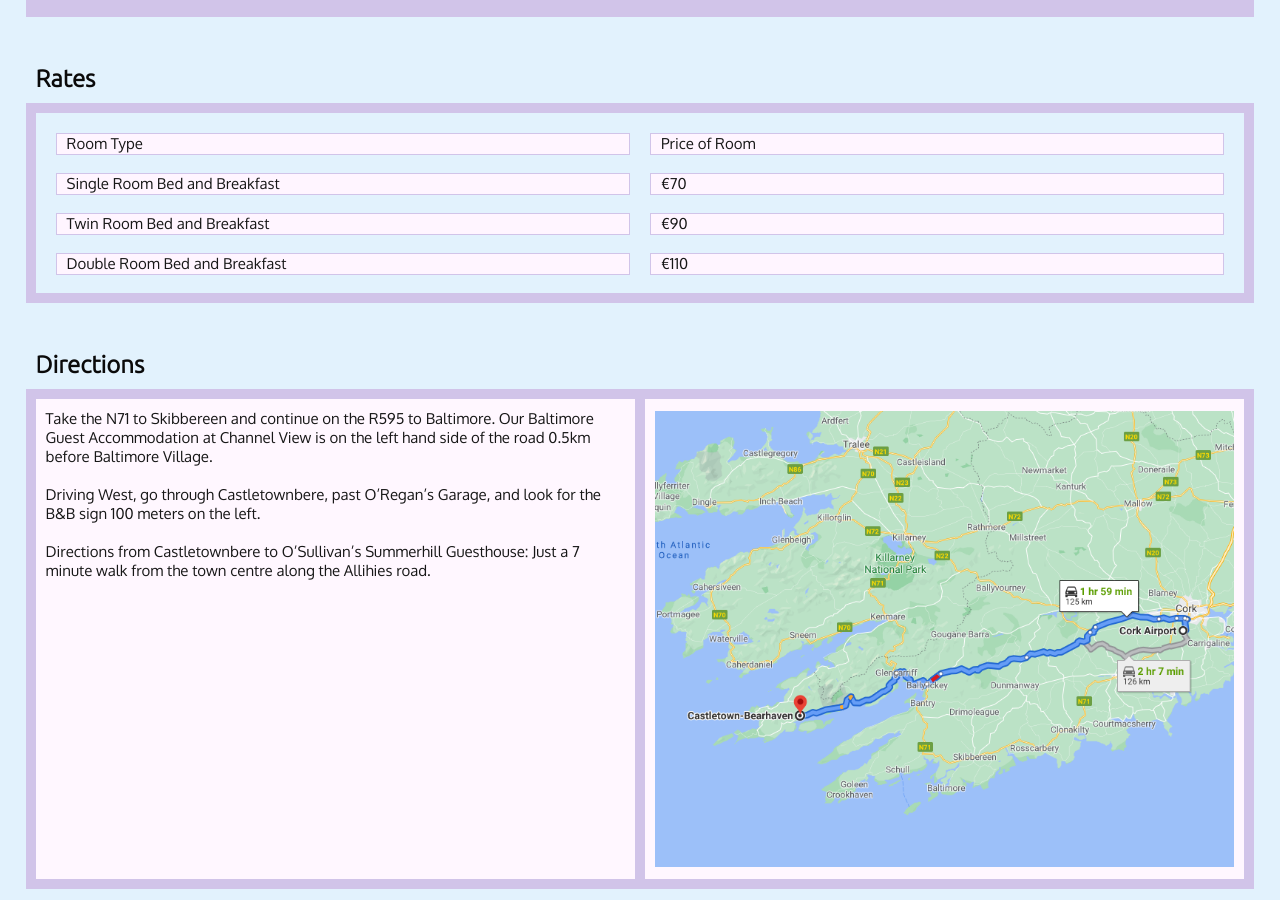
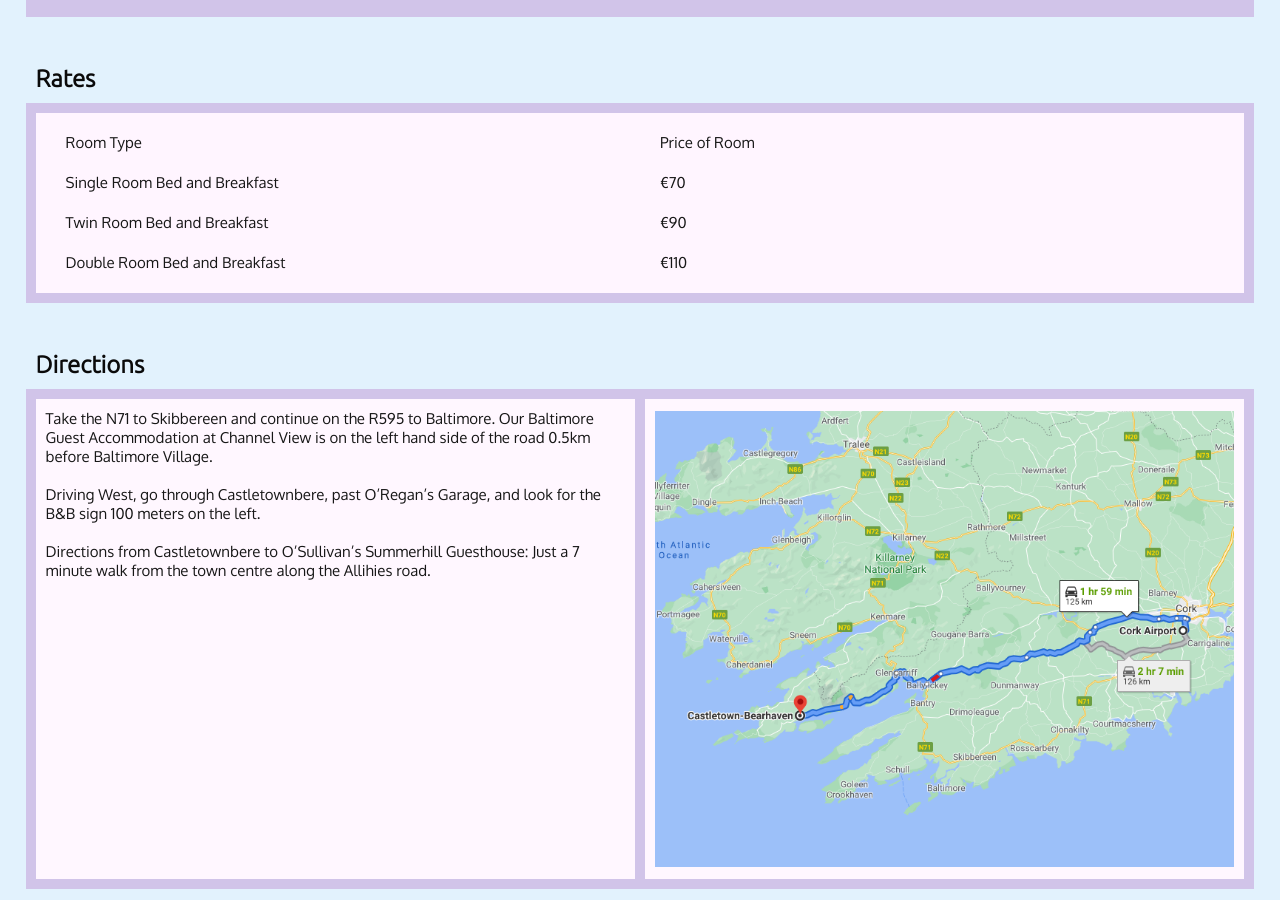
Before and after one commit to Code-Institute-Submissions/declanosullivan-beara-seaview-bed-and-breakfast_OctResub, a plain HTML site: page index.html in a window 1280 px wide. Shown: the part 1273-2173 px from the top of the page. Drawn offline with Linux system fonts and the light colour scheme.

Commit message:
Remove background color and border  from rates div

```diff
--- a/assets/css/style.css
+++ b/assets/css/style.css
@@ -146,6 +146,7 @@ a {
 
 #ratesgrid{
   border: 10px solid rgb(209, 196, 233);
+  background-color:  rgb(255, 245, 255);
   margin-bottom: 3rem;
 }
 
@@ -158,11 +159,9 @@ a {
 }
 
 .rate-container > div {
-  background-color:  rgb(255, 245, 255);
   text-align: left;
   padding: 10px;
   font-size: 15px;
-  border:1px solid rgb(209, 196, 233);
   display: flex;
   align-items: center;
 }
```
